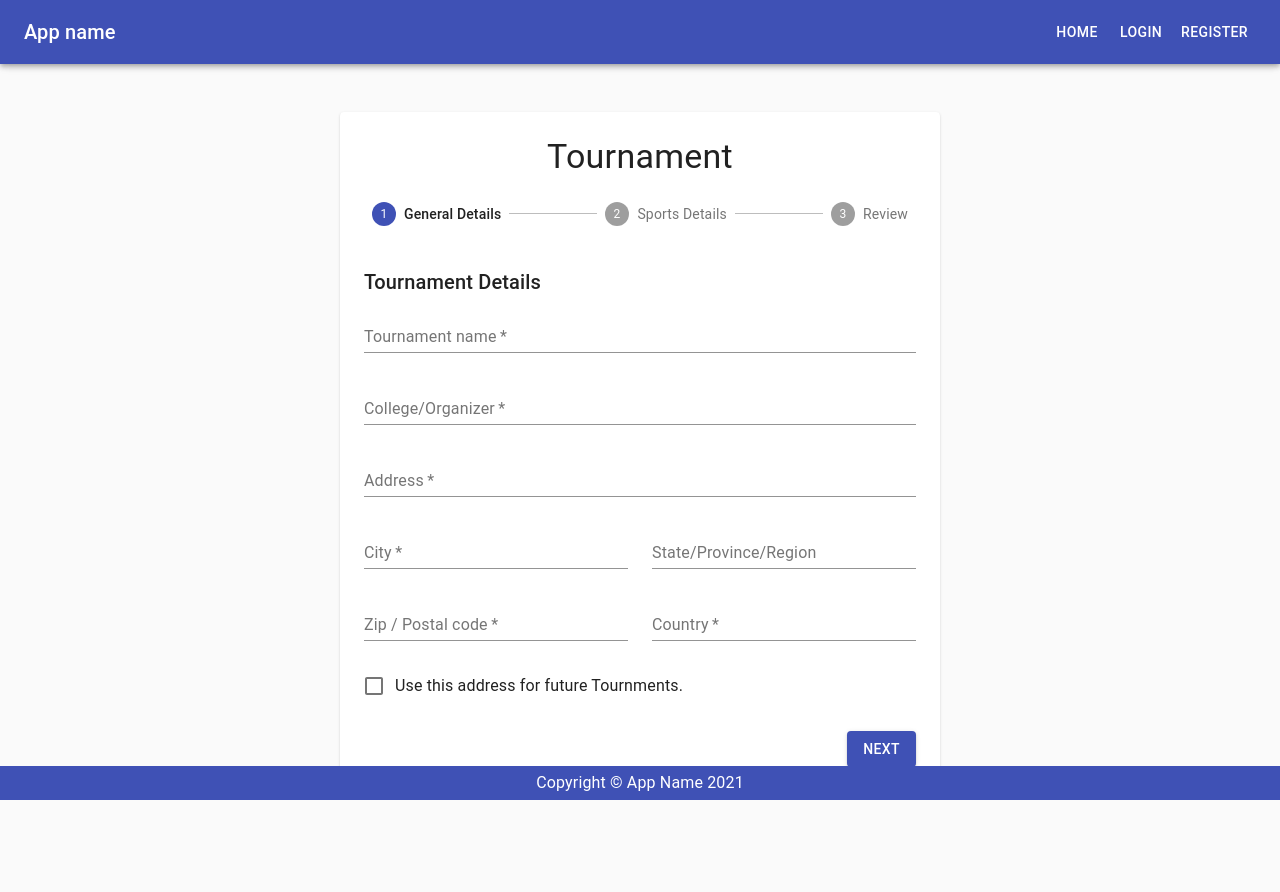
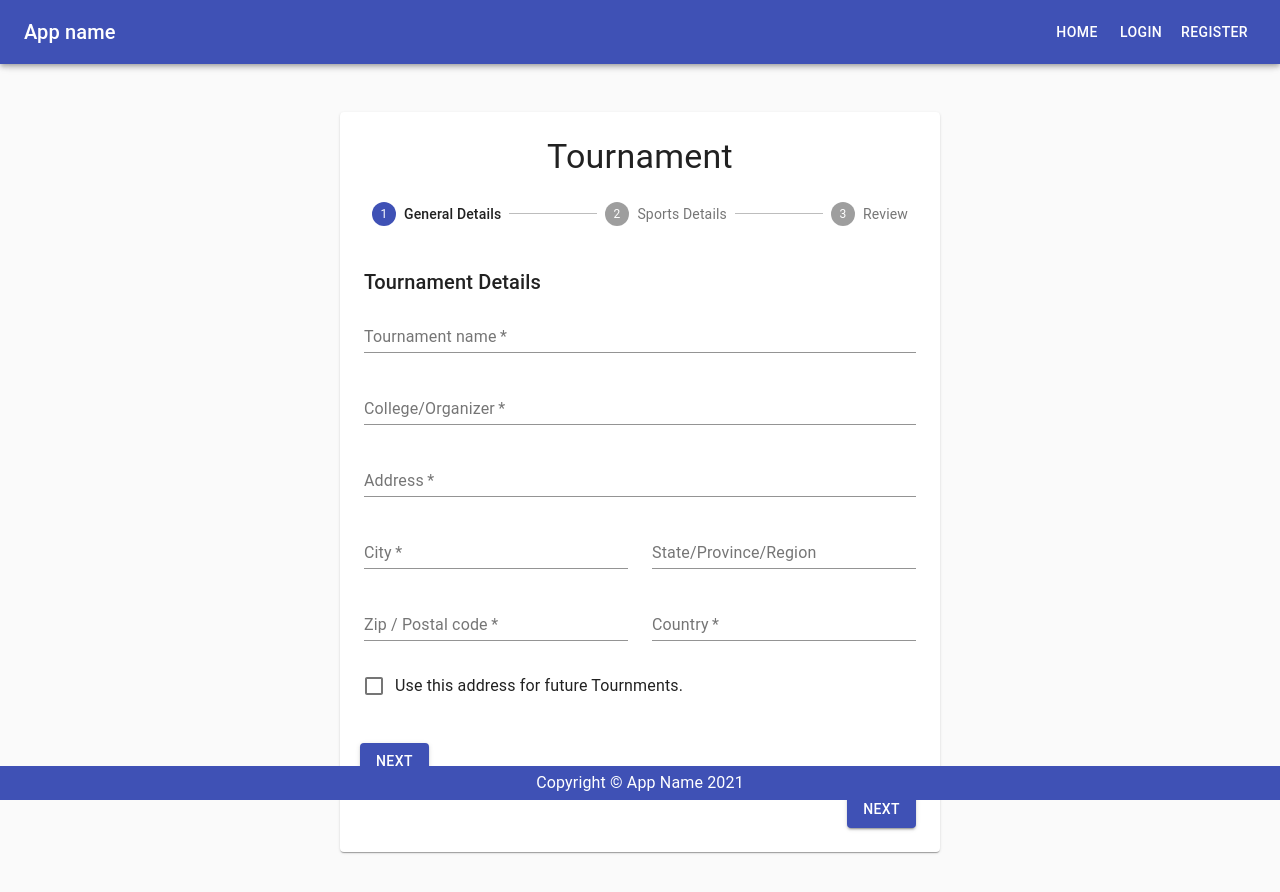
Before and after one commit to PavanReddy28/dbms-project-frontend, a React (Create React App) app: page /createTourn in a window 1280 px wide. Shown: the top 892 px of the page. Before the commit the page ends 839 px from the top, so only its background shows below. Built offline with nearby package versions, Linux system fonts and the light colour scheme.

Commit message:
Sub compenent 1 - Tournament Detials

```diff
--- a/src/components/TournForm.jsx
+++ b/src/components/TournForm.jsx
@@ -1,9 +1,45 @@
-import React from 'react';
-import { Grid, Typography, TextField, FormControlLabel, Checkbox } from '@material-ui/core';
+import  React,{ useState } from 'react';
+import { makeStyles } from '@material-ui/core/styles';
+import { Grid, Typography, TextField, FormControlLabel, Checkbox, Button } from '@material-ui/core';
 
-const TournForm = () => {
+const useStyles = makeStyles((theme) => ({
+  buttons: {
+      display: 'flex',
+      justifyContent: 'flex-end',
+  },
+  button: {
+      marginTop: theme.spacing(3),
+      marginLeft: theme.spacing(1),
+  },
+}));
 
-  return (
+const TournForm = ({onAdd, handleNext}) => {
+
+    const classes = useStyles();
+
+    const [tournName, setTournName] = useState("")
+    const [college, setCollege] = useState('')
+    const [address, setAddress] = useState('')
+    const [city, setCity] = useState('')
+    const [state, setState] = useState('')
+    const [zip, setZip] = useState('')
+    const [country, setCountry] = useState('')
+    const [saveAddress, setSaveAddress] = useState(false)
+
+    const onSubmit = (e) => {
+      //e.preventDefault()
+
+      if(!tournName || !college || !address || !city || !state ||
+        !zip || !country)
+        {
+          alert('Please fill all the fields.');
+          return
+        }
+        onAdd({tournName, college , address, city, state, zip, country});
+        handleNext();
+    };
+
+  return(
     <React.Fragment>
       <Typography variant="h6" gutterBottom>
         Tournament Details
@@ -15,6 +51,8 @@ const TournForm = () => {
             id="TournName"
             name="TournName"
             label="Tournament name"
+            value={tournName}
+            onChange={(e)=>setTournName(e.target.value)}
             fullWidth
           />
         </Grid>
@@ -24,6 +62,8 @@ const TournForm = () => {
             id="organizer"
             name="organizer"
             label="College/Organizer"
+            onChange={(e)=>setCollege(e.target.value)}
+            value={college}
             fullWidth
           />
         </Grid>
@@ -33,6 +73,8 @@ const TournForm = () => {
             id="address"
             name="address"
             label="Address"
+            onChange={(e)=>setAddress(e.target.value)}
+            value={address}
             fullWidth
             autoComplete="shipping address-line1"
           />
@@ -43,12 +85,20 @@ const TournForm = () => {
             id="city"
             name="city"
             label="City"
+            value={city}
+            onChange={(e)=>setCity(e.target.value)}
             fullWidth
             autoComplete="shipping address-level2"
           />
         </Grid>
         <Grid item xs={12} sm={6}>
-          <TextField id="state" name="state" label="State/Province/Region" fullWidth />
+          <TextField id="state"
+          name="state"
+          label="State/Province/Region"
+          onChange={(e)=>setState(e.target.value)}
+          value={state}
+          fullWidth
+          />
         </Grid>
         <Grid item xs={12} sm={6}>
           <TextField
@@ -56,6 +106,8 @@ const TournForm = () => {
             id="zip"
             name="zip"
             label="Zip / Postal code"
+            onChange={(e) => setZip(e.target.value)}
+            value={zip}
             fullWidth
           />
         </Grid>
@@ -65,16 +117,30 @@ const TournForm = () => {
             id="country"
             name="country"
             label="Country"
+            onChange={(e)=>setCountry(e.target.value)}
+            value={country}
             fullWidth
             autoComplete="shipping country"
           />
         </Grid>
         <Grid item xs={12}>
           <FormControlLabel
-            control={<Checkbox color="primary" name="saveAddress" value="yes" />}
+            control={<Checkbox color="primary"
+            name="saveAddress"
+            value={saveAddress}
+            onChange={(e)=>setSaveAddress(e.currentTarget.checked)}/>}
             label="Use this address for future Tournments."
           />
         </Grid>
+        <div className={classes.buttons}>
+          <Button
+              variant="contained"
+              color="primary"
+              onClick={onSubmit}
+              className={classes.button}>
+              Next
+          </Button>
+        </div>
       </Grid>
     </React.Fragment>
   );
```
